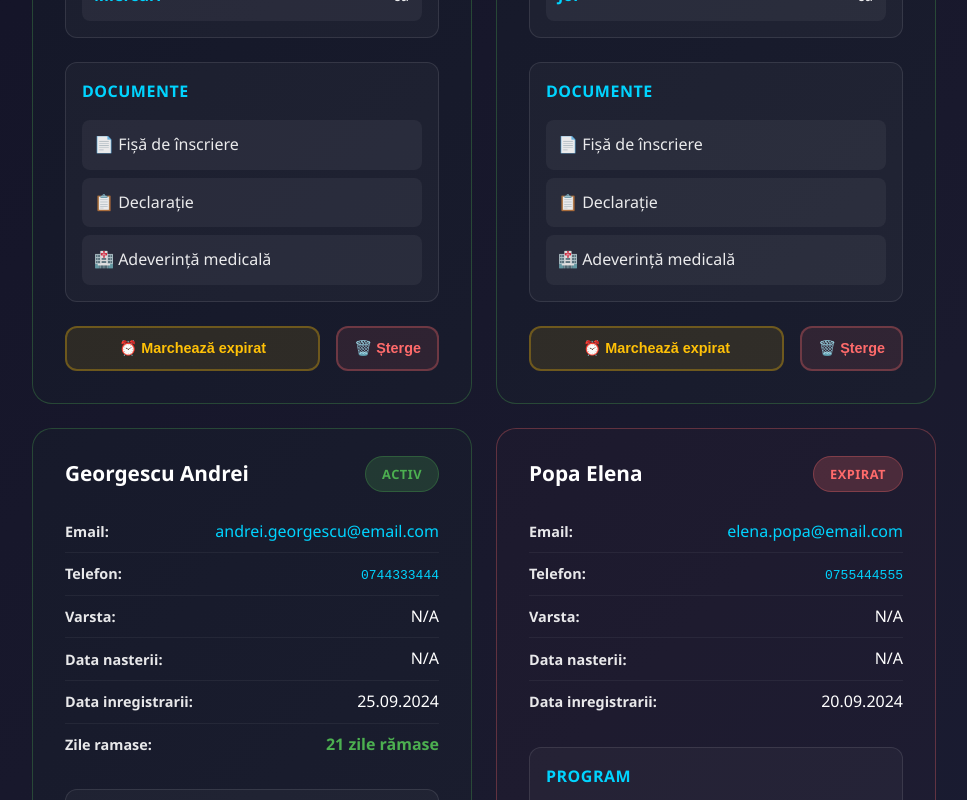
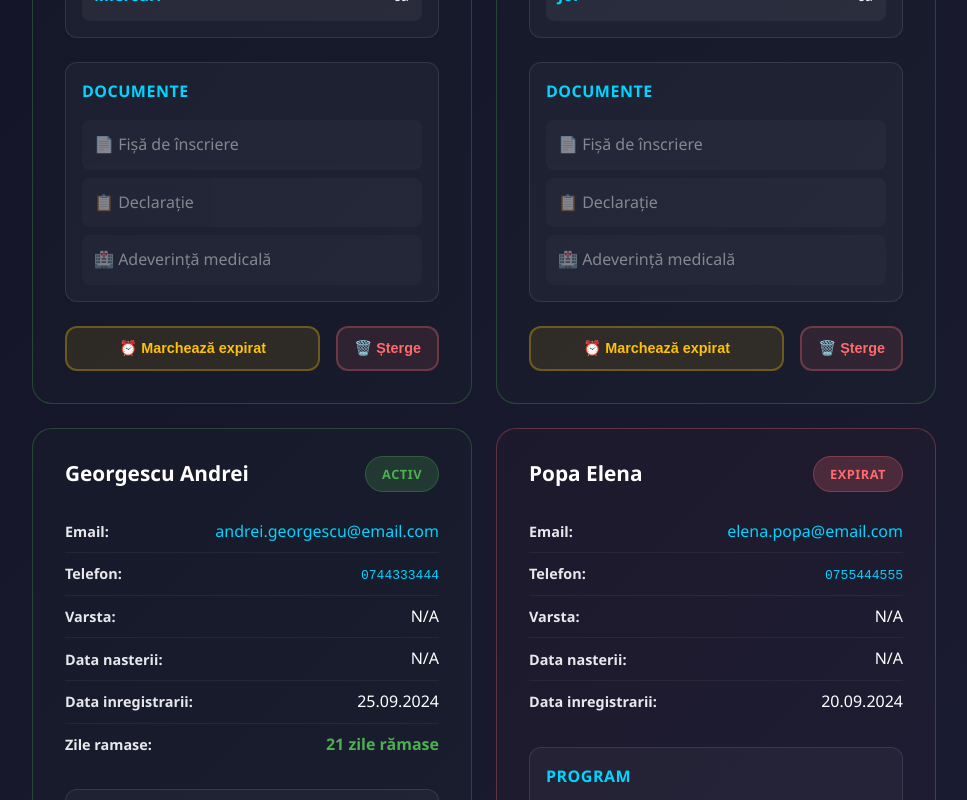
Before and after one commit to RazvanOara/DemoAdminPageDelfiniighiriseni, a React (Create React App) app in the folder frontend/: page /ro/admin/users in a window 1280 px wide. Shown: the part 1360-2160 px from the top of the page, without its empty margins (296-1263 px from the left). Built offline with nearby package versions, Linux system fonts and the light colour scheme; no server answers.

Commit message:
disabled documents links

```diff
--- a/frontend/src/pages/Admin/UserCard.js
+++ b/frontend/src/pages/Admin/UserCard.js
@@ -223,30 +223,24 @@ const UserCard = ({ inscriere, onDelete, onStatusUpdate }) => {
         <div className="documents-section">
   <h4>{t('userCard.documents.title')}</h4>
   <div className="document-links">
-            <a
-              href={`${API_BASE_URL}/api/admin/pdf/inscriere/${id}`}
-              target="_blank"
-              rel="noreferrer"
-              className="document-link"
+    <span
+      className="document-link disabled"
+      style={{ cursor: 'not-allowed', opacity: 0.5 }}
     >
       📄 {t('userCard.documents.registrationForm')}
-            </a>
-            <a
-              href={`${API_BASE_URL}/api/admin/pdf/declaratie/${id}`}
-              target="_blank"
-              rel="noreferrer"
-              className="document-link"
+    </span>
+    <span
+      className="document-link disabled"
+      style={{ cursor: 'not-allowed', opacity: 0.5 }}
     >
       📋 {t('userCard.documents.declaration')}
-            </a>
-            <a
-              href={`${API_BASE_URL}/api/admin/pdf/adeverinta/${id}`}
-              target="_blank"
-              rel="noreferrer"
-              className="document-link"
+    </span>
+    <span
+      className="document-link disabled"
+      style={{ cursor: 'not-allowed', opacity: 0.5 }}
     >
       🏥 {t('userCard.documents.medicalCertificate')}
-            </a>
+    </span>
   </div>
 </div>
 
```
Lines whose indentation alone changed are shown as unchanged.
